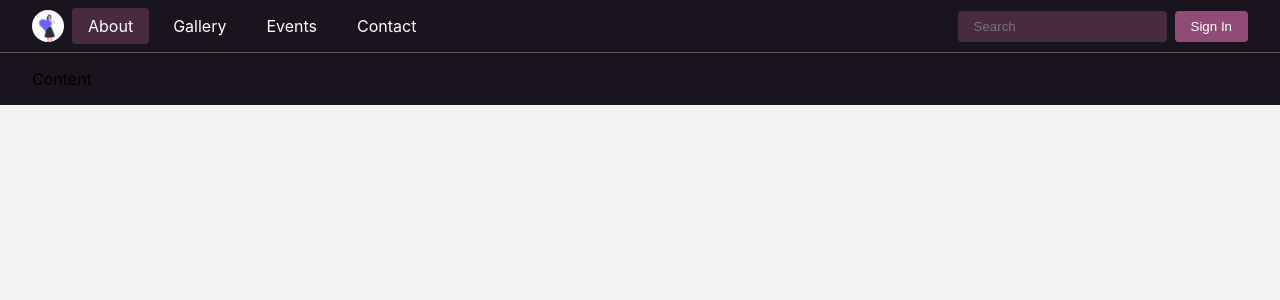
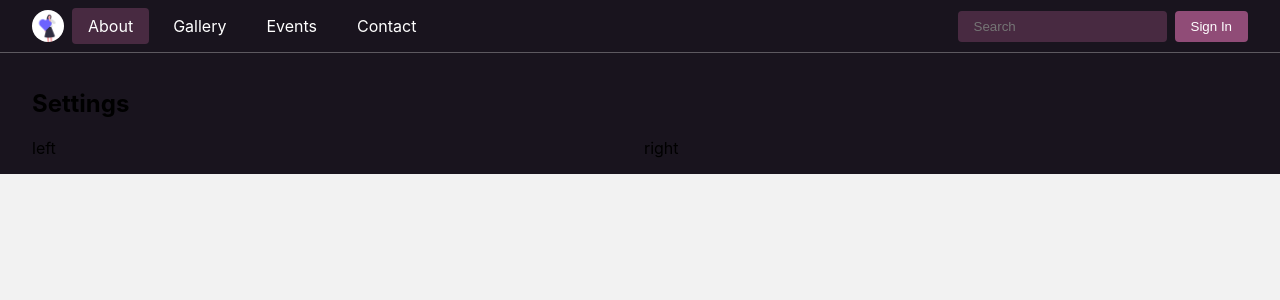
Before and after one commit to JuliaCMint/design-system, a React (Create React App) app: page / in a window 1280 px wide. Shown: the top 300 px of the page. Built offline with nearby package versions, Linux system fonts and the light colour scheme.

Commit message:
created content area scheme

```diff
--- a/src/components/Content.jsx
+++ b/src/components/Content.jsx
@@ -1,6 +1,7 @@
 import React from "react";
 import styled from "styled-components";
 import { PaddingWrapper } from "./patterns/PaddingWrapper";
+import { Split } from "./patterns/Split";
 
 const ContentArea = styled(PaddingWrapper).attrs(() => ({
   padding: ["l", "xl"],
@@ -9,7 +10,15 @@ const ContentArea = styled(PaddingWrapper).attrs(() => ({
 `;
 
 const Content = () => {
-  return <ContentArea>Content</ContentArea>;
+  return (
+    <ContentArea>
+      <h2>Settings</h2>
+      <Split>
+        <div>left</div>
+        <div>right</div>
+      </Split>
+    </ContentArea>
+  );
 };
 
 export default Content;
```
